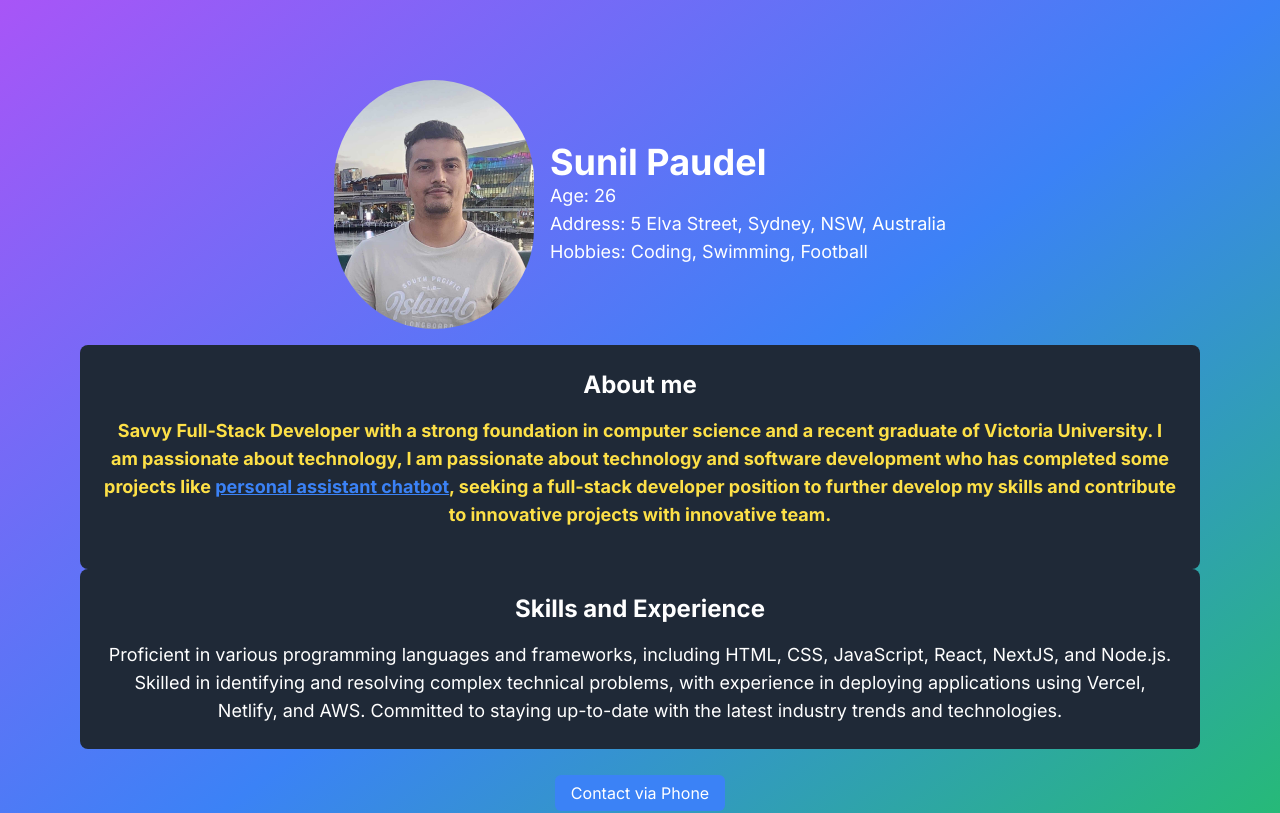
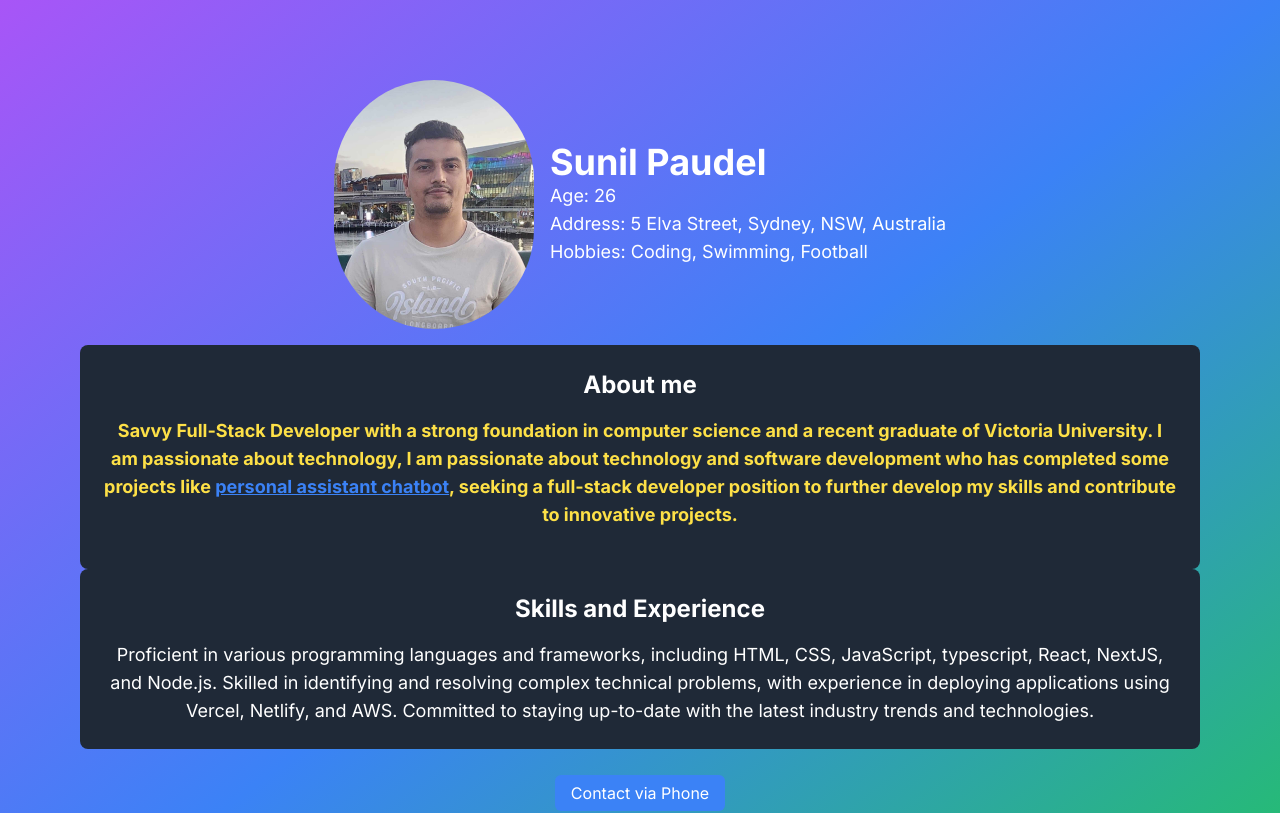
Before and after one commit to Sunil-paudel/sunilresume, a Next.js app: page / in a window 1280 px wide. Shown: the top 813 px of the page. Built offline with nearby package versions, Linux system fonts and the light colour scheme.

Commit message:
Update resume.tsx

```diff
--- a/src/app/resume/resume.tsx
+++ b/src/app/resume/resume.tsx
@@ -40,7 +40,7 @@ const Resume: React.FC = () => {
               <Link href="https://superrchatbot.vercel.app" target="_blank" rel="noopener noreferrer" className="underline text-blue-500">
                 personal assistant chatbot
               </Link>
-              , seeking a full-stack developer position to further develop my skills and contribute to innovative projects with innovative team.
+              , seeking a full-stack developer position to further develop my skills and contribute to innovative projects.
             </p>
           </div>
         </div>
@@ -49,7 +49,7 @@ const Resume: React.FC = () => {
           <div className="bg-gray-800 p-6 rounded-lg">
             <h2 className="text-2xl font-bold mb-4">Skills and Experience</h2>
             <p className="text-lg">
-              Proficient in various programming languages and frameworks, including HTML, CSS, JavaScript, React, NextJS, and Node.js.
+              Proficient in various programming languages and frameworks, including HTML, CSS, JavaScript, typescript, React, NextJS, and Node.js.
               Skilled in identifying and resolving complex technical problems, with experience in deploying applications using Vercel, Netlify, and AWS.
               Committed to staying up-to-date with the latest industry trends and technologies.
             </p>
```
